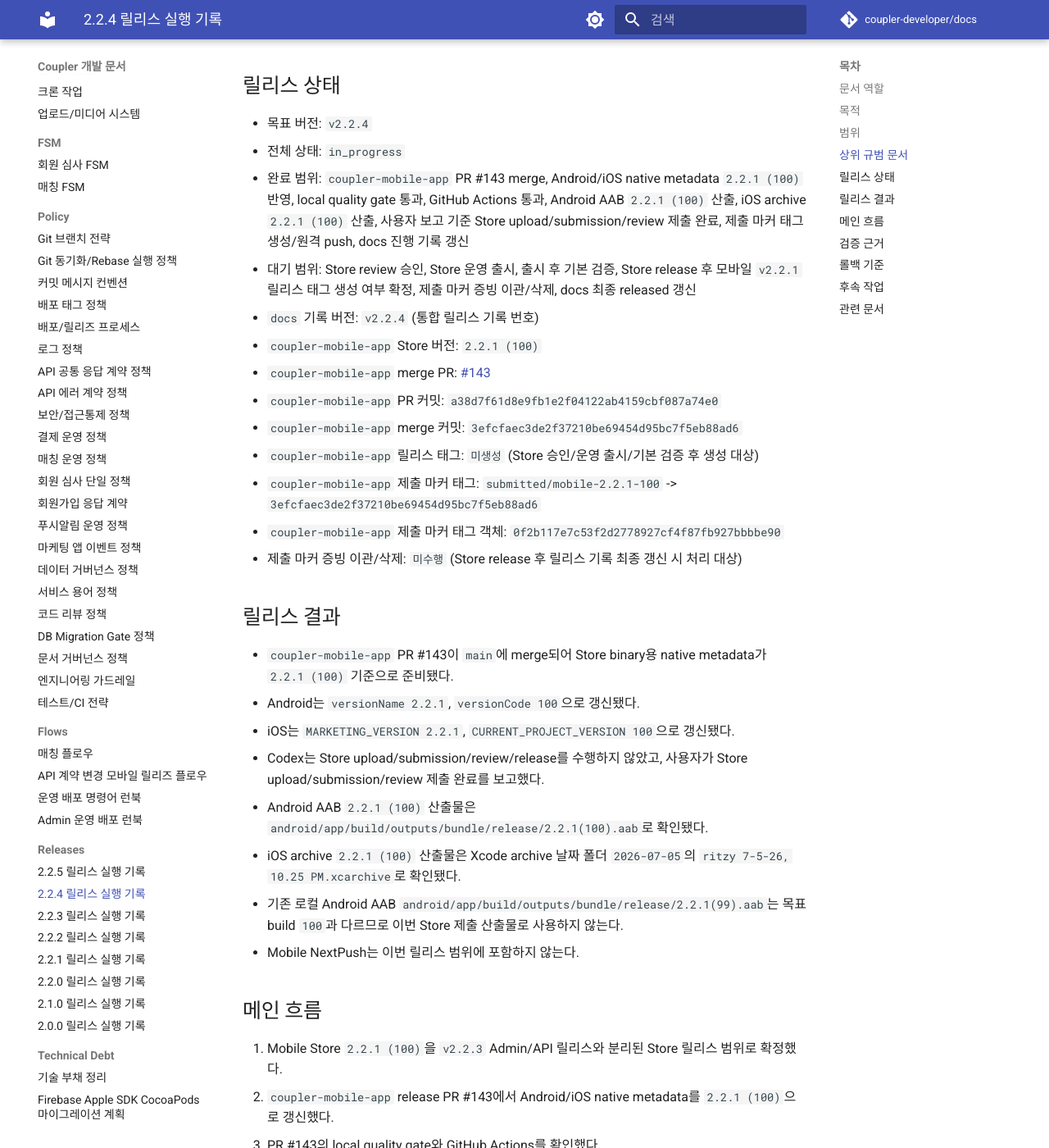
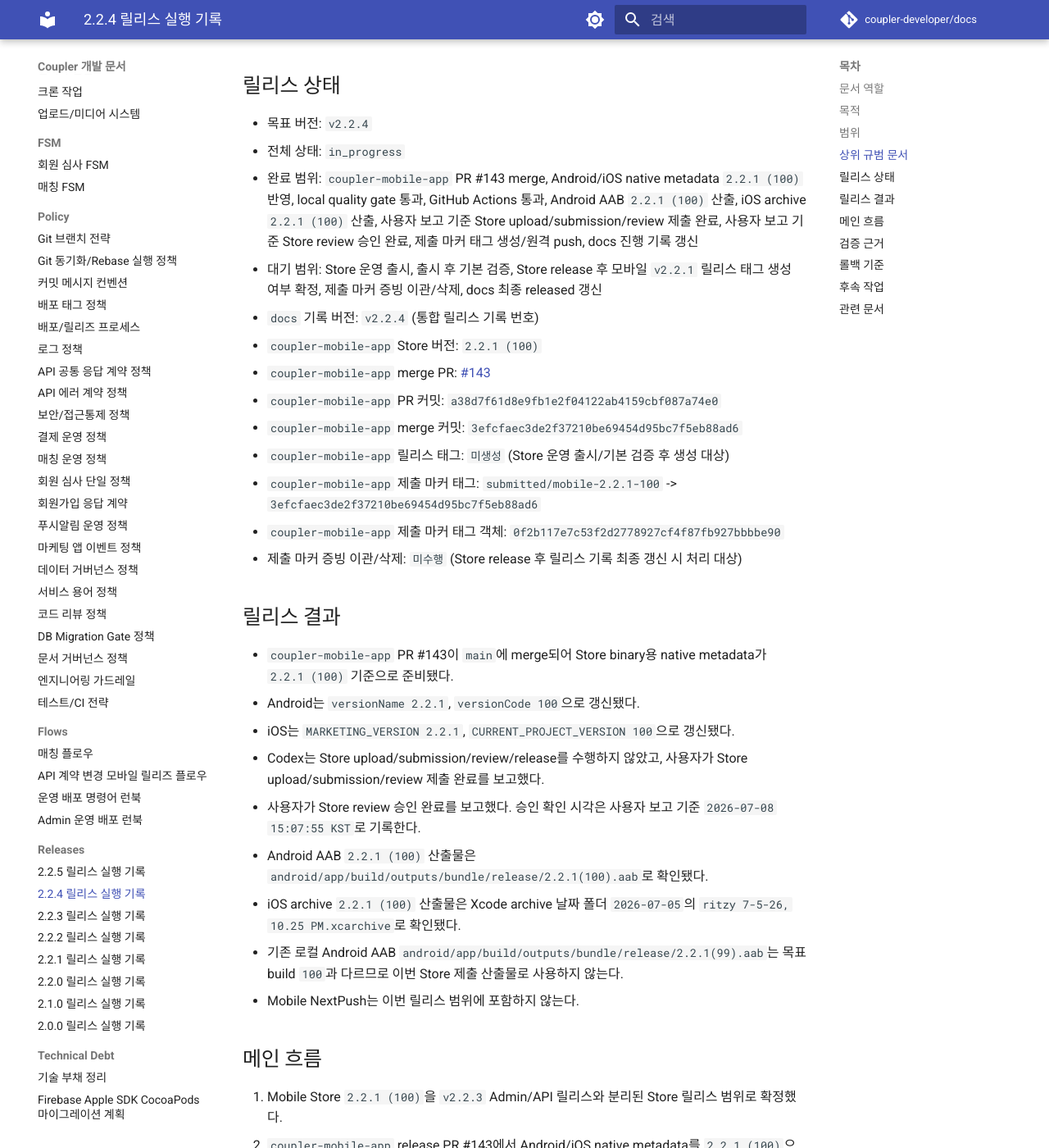
Before and after one commit to coupler-developer/docs, an MkDocs documentation site: the page built from content/releases/v2.2.4.md, in a window 1280 px wide and 1400 px high, scrolled down 997 px. Shown: the whole window at 82% size. Built offline with MkDocs 1.6.1 and Material for MkDocs 9.7.7, drawn with Linux system fonts in a browser that asks for light colours; comment, search, counter and statistics services are not loaded; some of the changed text lies outside the part shown.

Commit message:
docs: 모바일 2.2.1 심사 통과 기록
Changes:
- v2.2.4 릴리스 기록에 Store review 승인 완료를 반영
- Store 운영 출시/기본 검증 전까지 in_progress 유지 조건을 정리

Tests:
- yarn validate:docs 통과

```diff
--- a/content/releases/v2.2.4.md
+++ b/content/releases/v2.2.4.md
@@ -30,14 +30,14 @@
 
 - 목표 버전: `v2.2.4`
 - 전체 상태: `in_progress`
-- 완료 범위: `coupler-mobile-app` PR #143 merge, Android/iOS native metadata `2.2.1 (100)` 반영, local quality gate 통과, GitHub Actions 통과, Android AAB `2.2.1 (100)` 산출, iOS archive `2.2.1 (100)` 산출, 사용자 보고 기준 Store upload/submission/review 제출 완료, 제출 마커 태그 생성/원격 push, docs 진행 기록 갱신
-- 대기 범위: Store review 승인, Store 운영 출시, 출시 후 기본 검증, Store release 후 모바일 `v2.2.1` 릴리스 태그 생성 여부 확정, 제출 마커 증빙 이관/삭제, docs 최종 released 갱신
+- 완료 범위: `coupler-mobile-app` PR #143 merge, Android/iOS native metadata `2.2.1 (100)` 반영, local quality gate 통과, GitHub Actions 통과, Android AAB `2.2.1 (100)` 산출, iOS archive `2.2.1 (100)` 산출, 사용자 보고 기준 Store upload/submission/review 제출 완료, 사용자 보고 기준 Store review 승인 완료, 제출 마커 태그 생성/원격 push, docs 진행 기록 갱신
+- 대기 범위: Store 운영 출시, 출시 후 기본 검증, Store release 후 모바일 `v2.2.1` 릴리스 태그 생성 여부 확정, 제출 마커 증빙 이관/삭제, docs 최종 released 갱신
 - `docs` 기록 버전: `v2.2.4` (통합 릴리스 기록 번호)
 - `coupler-mobile-app` Store 버전: `2.2.1 (100)`
 - `coupler-mobile-app` merge PR: [#143](https://github.com/coupler-developer/coupler-mobile-app/pull/143)
 - `coupler-mobile-app` PR 커밋: `a38d7f61d8e9fb1e2f04122ab4159cbf087a74e0`
 - `coupler-mobile-app` merge 커밋: `3efcfaec3de2f37210be69454d95bc7f5eb88ad6`
-- `coupler-mobile-app` 릴리스 태그: `미생성` (Store 승인/운영 출시/기본 검증 후 생성 대상)
+- `coupler-mobile-app` 릴리스 태그: `미생성` (Store 운영 출시/기본 검증 후 생성 대상)
 - `coupler-mobile-app` 제출 마커 태그: `submitted/mobile-2.2.1-100` -> `3efcfaec3de2f37210be69454d95bc7f5eb88ad6`
 - `coupler-mobile-app` 제출 마커 태그 객체: `0f2b117e7c53f2d2778927cf4f87fb927bbbbe90`
 - 제출 마커 증빙 이관/삭제: `미수행` (Store release 후 릴리스 기록 최종 갱신 시 처리 대상)
@@ -48,6 +48,7 @@
 - Android는 `versionName 2.2.1`, `versionCode 100`으로 갱신됐다.
 - iOS는 `MARKETING_VERSION 2.2.1`, `CURRENT_PROJECT_VERSION 100`으로 갱신됐다.
 - Codex는 Store upload/submission/review/release를 수행하지 않았고, 사용자가 Store upload/submission/review 제출 완료를 보고했다.
+- 사용자가 Store review 승인 완료를 보고했다. 승인 확인 시각은 사용자 보고 기준 `2026-07-08 15:07:55 KST`로 기록한다.
 - Android AAB `2.2.1 (100)` 산출물은 `android/app/build/outputs/bundle/release/2.2.1(100).aab`로 확인됐다.
 - iOS archive `2.2.1 (100)` 산출물은 Xcode archive 날짜 폴더 `2026-07-05`의 `ritzy 7-5-26, 10.25 PM.xcarchive`로 확인됐다.
 - 기존 로컬 Android AAB `android/app/build/outputs/bundle/release/2.2.1(99).aab`는 목표 build `100`과 다르므로 이번 Store 제출 산출물로 사용하지 않는다.
@@ -62,7 +63,8 @@
 5. Android AAB `2.2.1 (100)`와 iOS archive `2.2.1 (100)` 산출물을 확인했다.
 6. 사용자가 Store upload/submission/review 제출 완료를 보고했다.
 7. Store 제출 마커 태그 `submitted/mobile-2.2.1-100`를 생성하고 원격에 push했다.
-8. Store 승인/운영 출시/기본 검증 완료 후 `coupler-mobile-app` 릴리스 태그와 docs 최종 상태를 갱신한다.
+8. 사용자가 Store review 승인 완료를 보고했다.
+9. Store 운영 출시/기본 검증 완료 후 `coupler-mobile-app` 릴리스 태그와 docs 최종 상태를 갱신한다.
 
 ## 검증 근거
 
@@ -87,24 +89,25 @@
     - iOS archive 생성 시각: `2026-07-05 22:28:22 KST`
     - iOS app executable SHA-256: `078638e901c2d3aa990113283d891c9581d22b82d0aa8f9f7847179dc055e664`
     - Store upload/submission/review: 사용자 보고 기준 완료(`2026-07-05 22:29:24 KST` 기록)
+    - Store review 승인: 사용자 보고 기준 완료(`2026-07-08 15:07:55 KST` 기록)
     - 제출 마커 태그: `submitted/mobile-2.2.1-100`
     - 제출 마커 태그 객체: `0f2b117e7c53f2d2778927cf4f87fb927bbbbe90`
     - 제출 마커 태그 커밋: `3efcfaec3de2f37210be69454d95bc7f5eb88ad6`
 - `docs`
     - 기록 상태: Mobile Store 배포 진행 중 상태를 `in_progress`로 문서화
-    - 최종 `released` 전환 조건: Store 승인/운영 출시/기본 검증, 제출 마커 증빙 이관/삭제, 모바일 릴리스 태그 생성 여부 확정
+    - 최종 `released` 전환 조건: Store 운영 출시/기본 검증, 제출 마커 증빙 이관/삭제, 모바일 릴리스 태그 생성 여부 확정
 
 ## 롤백 기준
 
 - Store 제출 전 문제가 확인되면 `coupler-mobile-app` `main`에서 PR #143 merge 커밋을 revert하거나 후속 version/build 수정 PR을 만든다.
 - Store 제출 후 문제가 확인되면 Store console의 제출 취소, 새 build 업로드, 단계적 출시 중단, 또는 후속 hotfix build 제출 중 실제 상태에 맞는 조치를 선택한다.
-- Store 승인/운영 출시 전에는 `coupler-mobile-app` `v2.2.1` 릴리스 태그를 생성하지 않는다.
-- 제출 마커 태그를 생성한 뒤 Store 제출을 중단하면 제출 마커 태그 삭제 또는 보류 사유를 docs 최종 기록에 남긴다.
+- Store 운영 출시/기본 검증 전에는 `coupler-mobile-app` `v2.2.1` 릴리스 태그를 생성하지 않는다.
+- 제출 마커 태그를 생성한 뒤 Store 출시를 중단하면 제출 마커 태그 삭제 또는 보류 사유를 docs 최종 기록에 남긴다.
 - 운영 `RDS`, `coupler-api`, `coupler-admin-web`, Mobile NextPush는 이번 릴리스 롤백 범위가 아니다.
 
 ## 후속 작업
 
-- Store 승인/운영 출시 시각과 검증 결과를 기록한다.
+- Store 운영 출시 시각과 검증 결과를 기록한다.
 - Store release 후 모바일 `v2.2.1` 릴리스 태그 생성 여부를 확정한다.
 - 제출 마커 태그 `submitted/mobile-2.2.1-100` 증빙을 최종 기록으로 이관하고 삭제 여부를 기록한다.
 - docs `v2.2.4` 기록을 `released` 또는 다른 최종 상태로 갱신한다.
```
